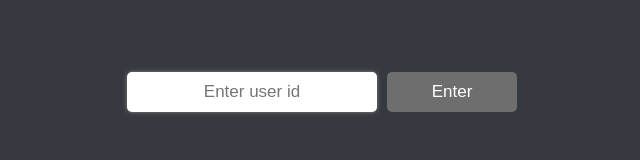
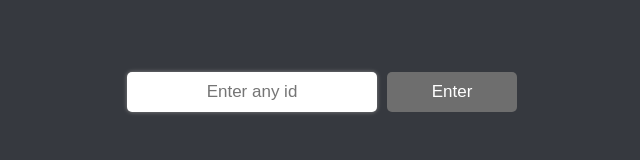
Before and after one commit to RzA6qPQvqqzyjMjNUTBppbbv/brCt3YK2zrkCY7cHrBX88JT4, a plain HTML site: page dsclookup/index.html in a window 1280 px wide. Shown: the full height of the page, 318-958 px from the left. Drawn offline with Linux system fonts and the light colour scheme; a web font is replaced by a local one.

Commit message:
Update index.html

```diff
--- a/dsclookup/index.html
+++ b/dsclookup/index.html
@@ -112,7 +112,7 @@ textarea{
 
 <center>
 	<br><br><br><br>
-	<input id="userid" class="input1" placeholder="Enter user id"><button class="button" onclick="fetchuser()">Enter</button>
+	<input id="userid" class="input1" placeholder="Enter any id"><button class="button" onclick="fetchuser()">Enter</button>
     <div class="content" id="content">
 		<div class="profilecard" >
 			<div class="me">
```
